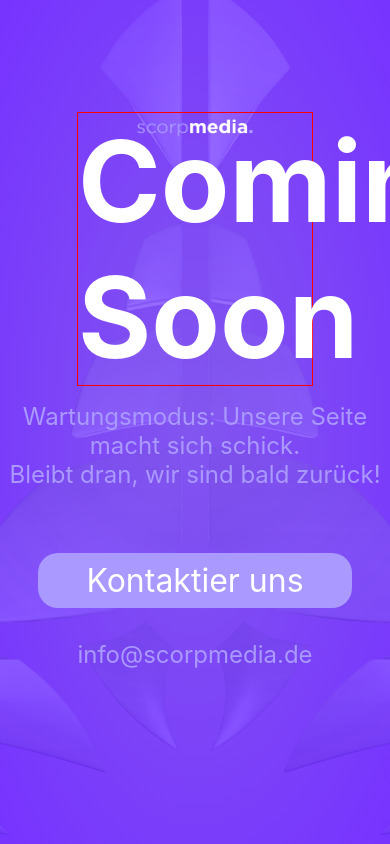
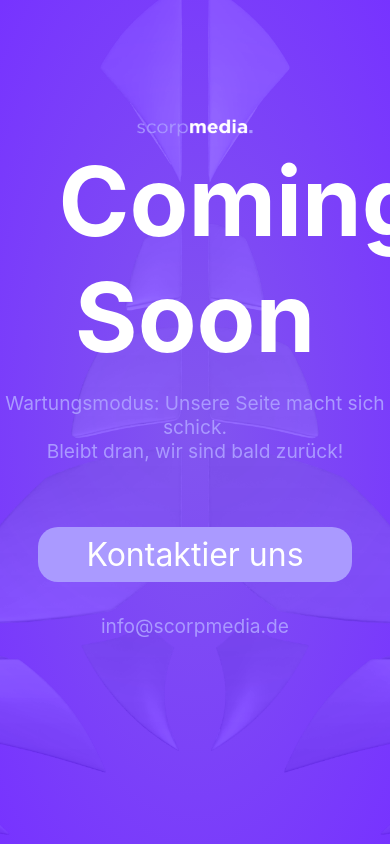
Before and after one commit to Scorpdevel/agency, a React (Create React App) app: page / in a window 390 px wide. Built offline with nearby package versions, Linux system fonts and the light colour scheme.

Commit message:
change design

```diff
--- a/src/pages/maintenance.scss
+++ b/src/pages/maintenance.scss
@@ -84,13 +84,12 @@
         max-width: 100vw;
         overflow-y: hidden;
         h2{
-            font-size: 7rem;
-            max-width: 60%;
-            border: 1px solid red;
+            font-size: 6rem;
+            max-width: 70%;
         }
 
         p{
-            font-size: 1.5rem;
+            font-size: 1.2rem;
 
 
             span{
```
